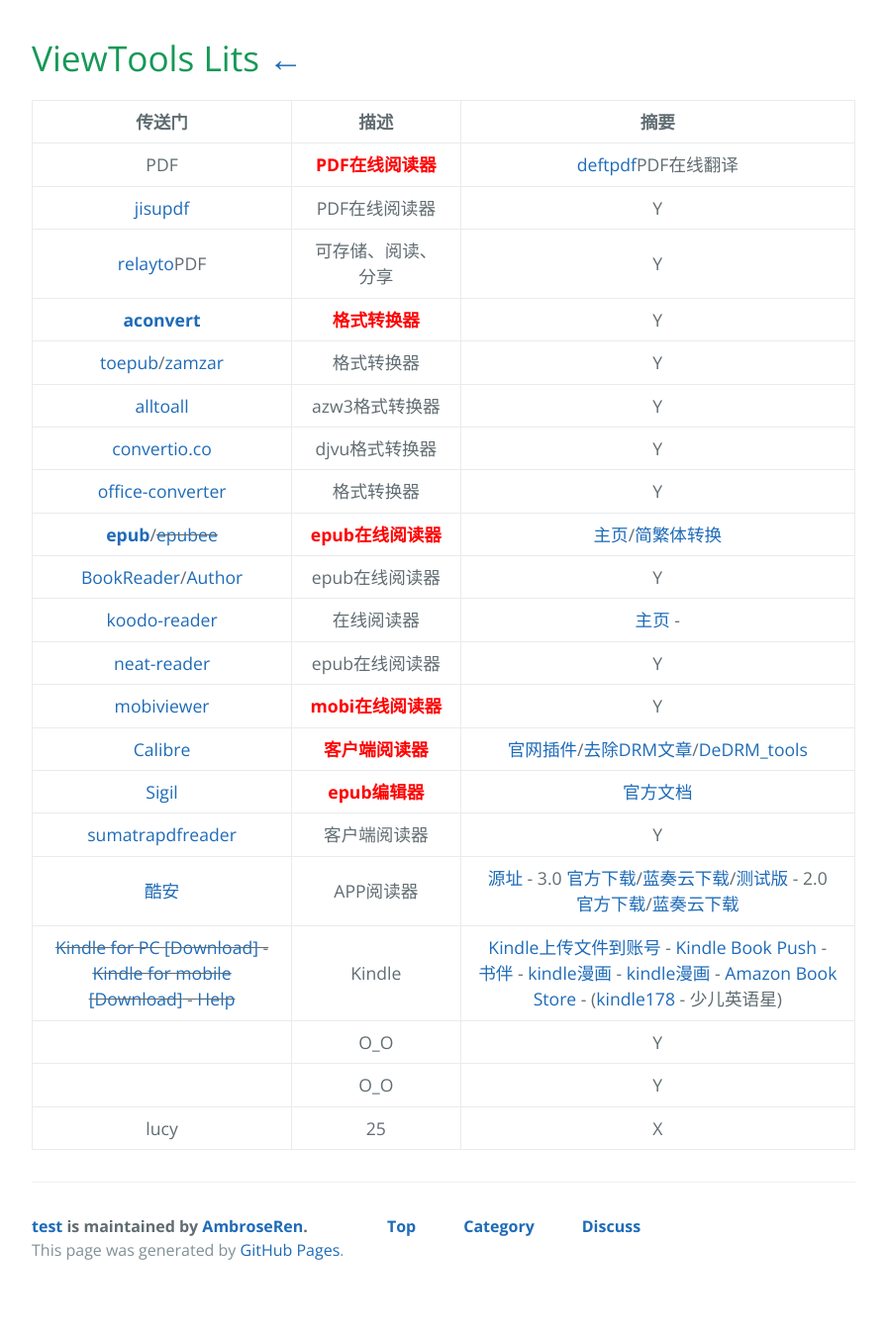
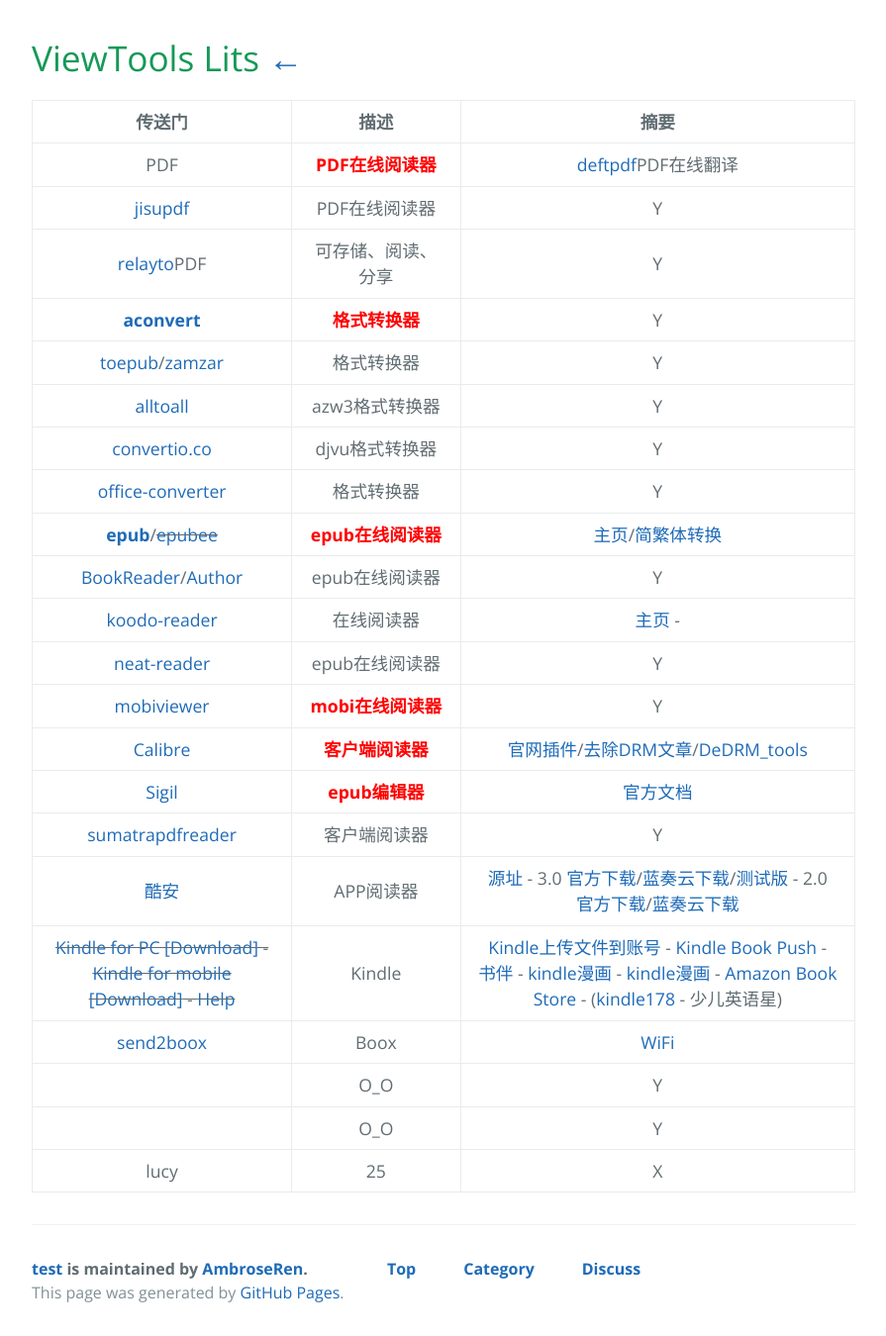
Before and after one commit to AmbroseRen/test, a Jekyll site: the page built from Library/ViewTools.md, in a window 1280 px wide. Shown: the whole page at 99% size, without its empty margins (192-1087 px from the left). Built offline with Jekyll 4.4.1, drawn with Linux system fonts in a browser that asks for light colours; our own code applies the rules of GitHub Pages for plain Markdown files; the repository's description, which GitHub fills in, is left out; before the commit the page ends 1307 px from its top, so only the background shows below that.

Commit message:
Update ViewTools.md

```diff
--- a/Library/ViewTools.md
+++ b/Library/ViewTools.md
@@ -20,6 +20,7 @@
 | [sumatrapdfreader](https://www.sumatrapdfreader.org/download-free-pdf-viewer) | 客户端阅读器 | Y |
 | [酷安](https://www.coolapk.com/apk/256030) | APP阅读器 | [源址](https://github.com/kaich/Yuedu) - 3.0 [官方下载](https://github.com/gedoor/legado/releases)/[蓝奏云下载](https://kunfei.lanzoui.com/b0f7pt4ja)/[测试版](https://kunfei.lanzoui.com/b0f810h4b) - 2.0 [官方下载](https://kunfei.lanzoui.com/b0f7pt4hi)/[蓝奏云下载](https://kunfei.lanzoui.com/b0f7pt4hi) |
 | ~~[Kindle for PC [Download]](https://www.amazon.com/Amazon-Digital-Services-LLC-Download/dp/B00UB76290) - [Kindle for mobile [Download]](https://www.amazon.com/b?ie=UTF8&node=16571048011) - [Help](https://www.amazon.com/gp/help/customer/display.html?nodeId=GZSM7D8A85WKPYYD)~~| Kindle | [Kindle上传文件到账号](https://www.amazon.com/gp/sendtokindle) - [Kindle Book Push](https://book.einverne.info/) - [书伴](https://bookfere.com/ebook) - [kindle漫画](http://www.kindlecomic.net/) - [kindle漫画](http://vol.moe/) - [Amazon Book Store](https://www.amazon.cn/b?ie=UTF8&node=1987669071) - ([kindle178](http://www.kindle178.com/) - 少儿英语星) |
+| [send2boox](https://send2boox.com/#/push/file) | Boox | [WiFi](http://192.168.2.119:8083/) |
 | []() | O_O | Y |
 | []() | O_O | Y |
 | lucy | 25 | X |
```
